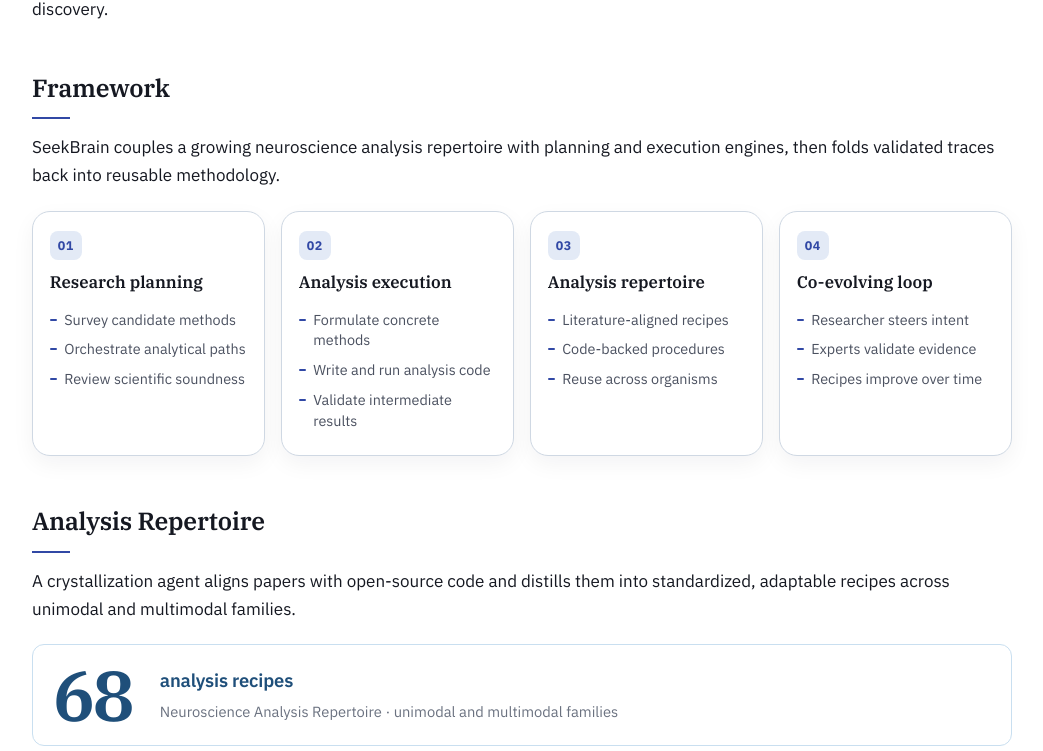
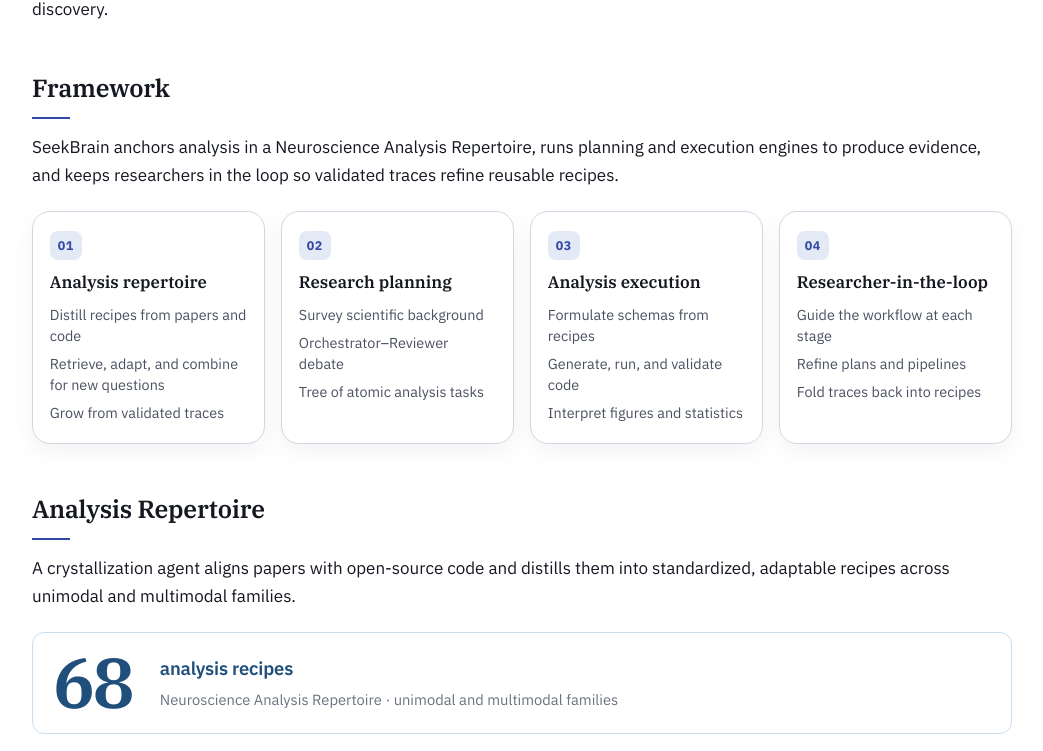
Before and after one commit to AI4NeuroLab/SeekBrain-page, a React (Vite) app: page / in a window 1280 px wide. Shown: the part 1310-2061 px from the top of the page, without its empty margins (118-1161 px from the left). Built offline with nearby package versions, Linux system fonts and the light colour scheme.

Commit message:
Update framework content and refine styling

```diff
--- a/src/App.tsx
+++ b/src/App.tsx
@@ -7,20 +7,36 @@ const asset = (path: string) => {
 
 const framework = [
   {
+    title: "Analysis repertoire",
+    points: [
+      "Distill recipes from papers and code",
+      "Retrieve, adapt, and combine for new questions",
+      "Grow from validated traces",
+    ],
+  },
+  {
     title: "Research planning",
-    points: ["Survey candidate methods", "Orchestrate analytical paths", "Review scientific soundness"],
+    points: [
+      "Survey scientific background",
+      "Orchestrator–Reviewer debate",
+      "Tree of atomic analysis tasks",
+    ],
   },
   {
     title: "Analysis execution",
-    points: ["Formulate concrete methods", "Write and run analysis code", "Validate intermediate results"],
+    points: [
+      "Formulate schemas from recipes",
+      "Generate, run, and validate code",
+      "Interpret figures and statistics",
+    ],
   },
   {
-    title: "Analysis repertoire",
-    points: ["Literature-aligned recipes", "Code-backed procedures", "Reuse across organisms"],
-  },
-  {
-    title: "Co-evolving loop",
-    points: ["Researcher steers intent", "Experts validate evidence", "Recipes improve over time"],
+    title: "Researcher-in-the-loop",
+    points: [
+      "Guide the workflow at each stage",
+      "Refine plans and pipelines",
+      "Fold traces back into recipes",
+    ],
   },
 ] as const;
 
@@ -189,8 +205,9 @@ export default function App() {
         <section>
           <h2>Framework</h2>
           <p>
-            SeekBrain couples a growing neuroscience analysis repertoire with planning and execution
-            engines, then folds validated traces back into reusable methodology.
+            SeekBrain anchors analysis in a Neuroscience Analysis Repertoire, runs planning and
+            execution engines to produce evidence, and keeps researchers in the loop so validated
+            traces refine reusable recipes.
           </p>
           <div className="module-grid">
             {framework.map((item, index) => (
@@ -296,7 +313,7 @@ export default function App() {
               <div className="arena-quant">
                 <div className="arena-scores" aria-label="Mean scores">
                   {[
-                    ["SeekBrain", "75.5", "claude-opus-4-7", true],
+                    ["SeekBrain", "75.8", "claude-opus-4-7", true],
                     ["Claude Code", "64.1", "claude-opus-4-7", false],
                     ["Codex", "58.1", "gpt-5.5", false],
                   ].map(([name, score, backend, lead]) => (
@@ -327,7 +344,7 @@ export default function App() {
                   ))}
                 </div>
               </div>
-              <p className="arena-delta">+11.4 over the strongest baseline · mean score / 100</p>
+              <p className="arena-delta">+11.7 over the strongest baseline · mean score / 100</p>
             </div>
           </div>
         </section>
--- a/src/styles.css
+++ b/src/styles.css
@@ -271,7 +271,9 @@ section > p:last-child {
 
 .module-card ul {
   color: var(--muted);
+  display: grid;
   font-size: 0.9rem;
+  gap: 0.45rem;
   line-height: 1.45;
   list-style: none;
   margin: 0;
@@ -280,19 +282,7 @@ section > p:last-child {
 
 .module-card li {
   margin: 0;
-  padding: 0.28rem 0 0.28rem 0.9rem;
-  position: relative;
-}
-
-.module-card li::before {
-  background: var(--accent);
-  border-radius: 1px;
-  content: "";
-  height: 2px;
-  left: 0;
-  position: absolute;
-  top: 0.85rem;
-  width: 0.45rem;
+  padding: 0;
 }
 
 .score-board {
```
